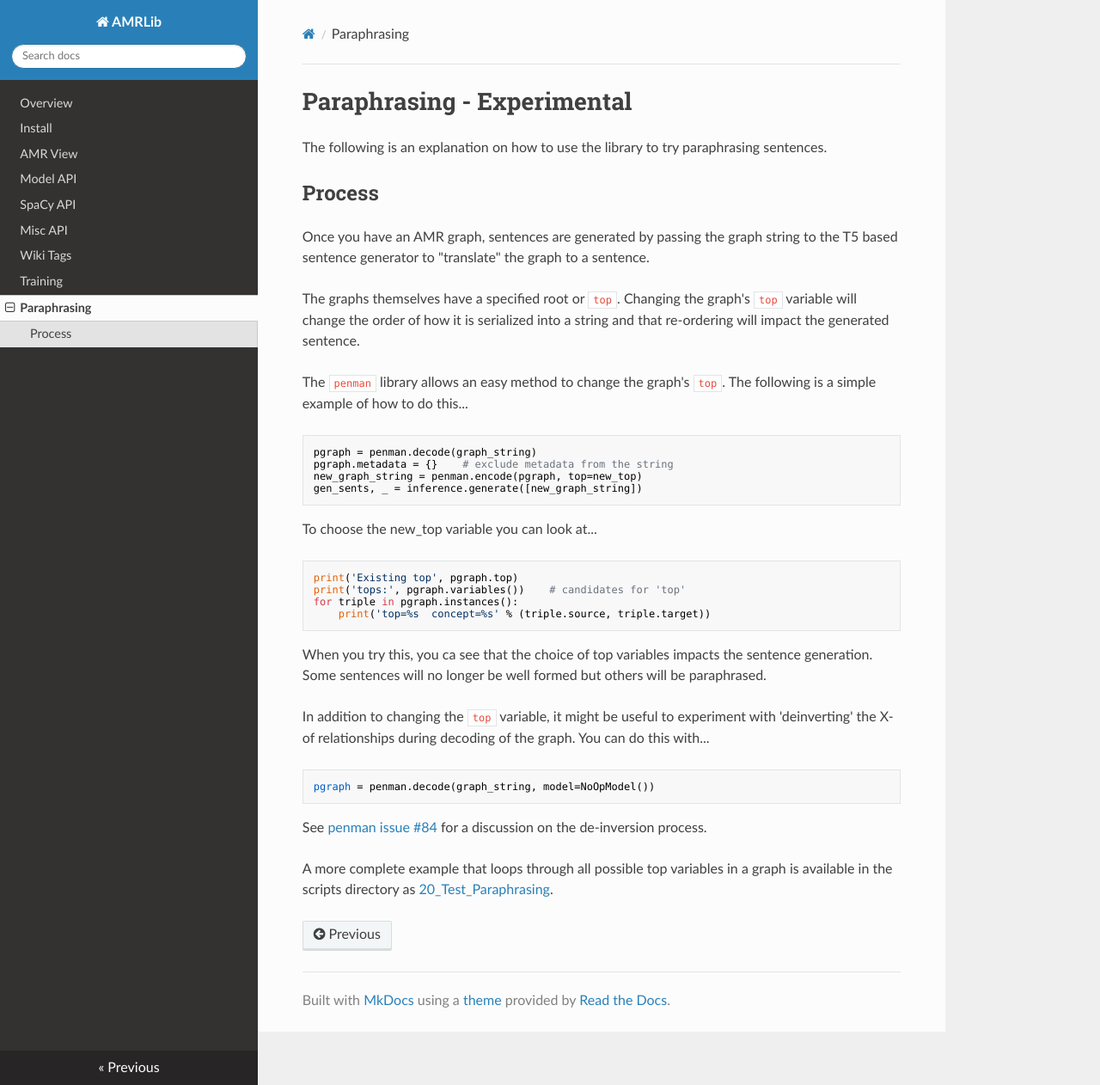
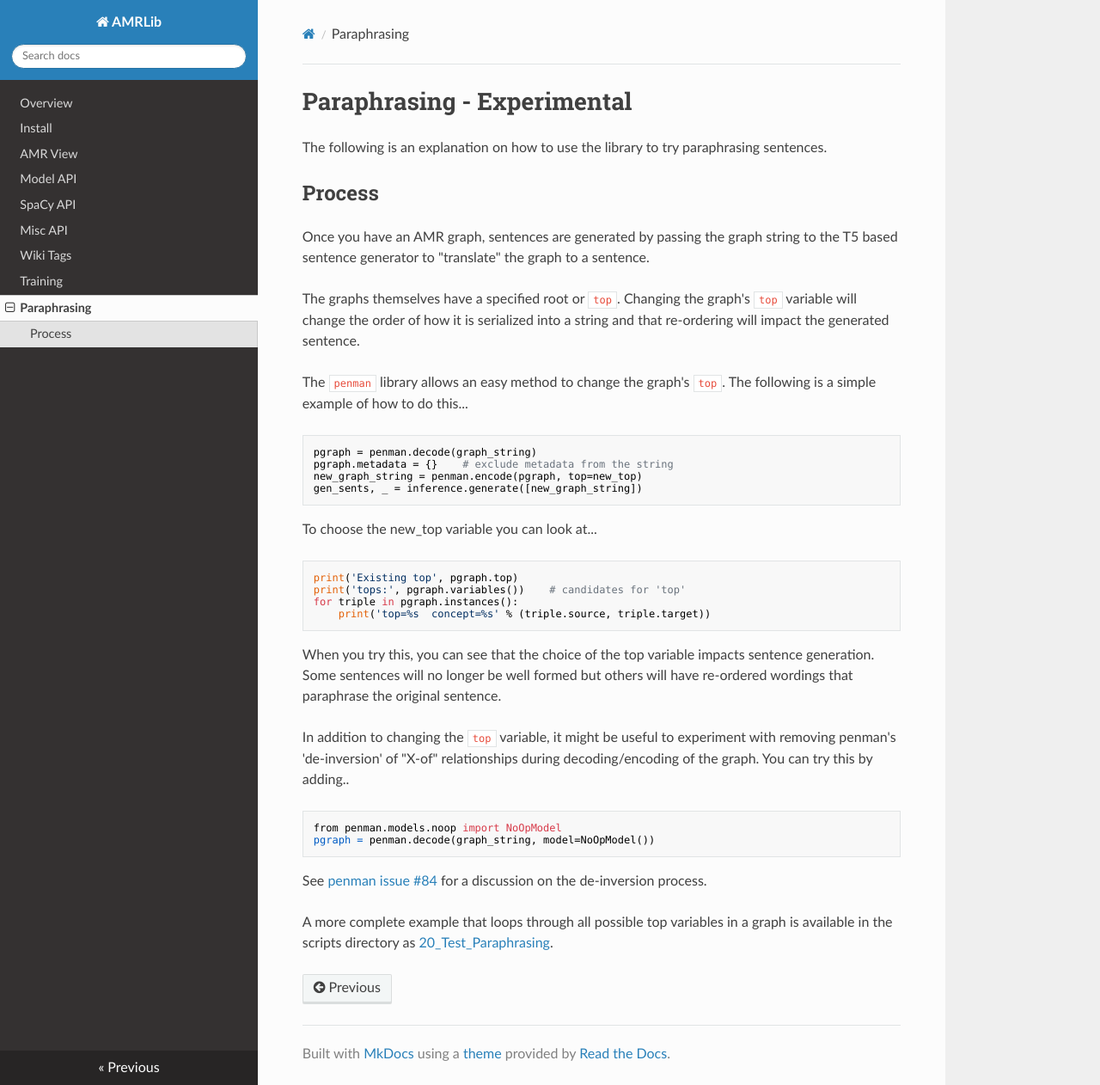
Before and after one commit to bjascob/amrlib, an MkDocs documentation site: the page built from docs/paraphrase.md, in a window 1280 px wide and 1262 px high. Shown: the whole window at 86% size. Built offline with MkDocs 1.6.1, drawn with Linux system fonts in a browser that asks for light colours; nearby versions of some CDN libraries.

Commit message:
Updates for paraphrasing example.

````diff
--- a/docs/paraphrase.md
+++ b/docs/paraphrase.md
@@ -23,12 +23,14 @@ print('tops:', pgraph.variables())    # candidates for 'top'
 for triple in pgraph.instances():
     print('top=%s  concept=%s' % (triple.source, triple.target))
 ```
-When you try this, you ca see that the choice of top variables impacts the sentence generation.
-Some sentences will no longer be well formed but others will be paraphrased.
+When you try this, you can see that the choice of the top variable impacts sentence generation.
+Some sentences will no longer be well formed but others will have re-ordered wordings that paraphrase
+the original sentence.
 
-In addition to changing the `top` variable, it might be useful to experiment with 'deinverting' the X-of relationships
-during decoding of the graph.  You can do this with...
+In addition to changing the `top` variable, it might be useful to experiment with removing penman's 'de-inversion'
+of "X-of" relationships during decoding/encoding of the graph.  You can try this by adding..
 ```
+from penman.models.noop import NoOpModel
 pgraph = penman.decode(graph_string, model=NoOpModel())
 ```
 See [penman issue #84](https://github.com/goodmami/penman/issues/84) for a discussion on the de-inversion process.
````
Also changed, not shown: 1 other file.
